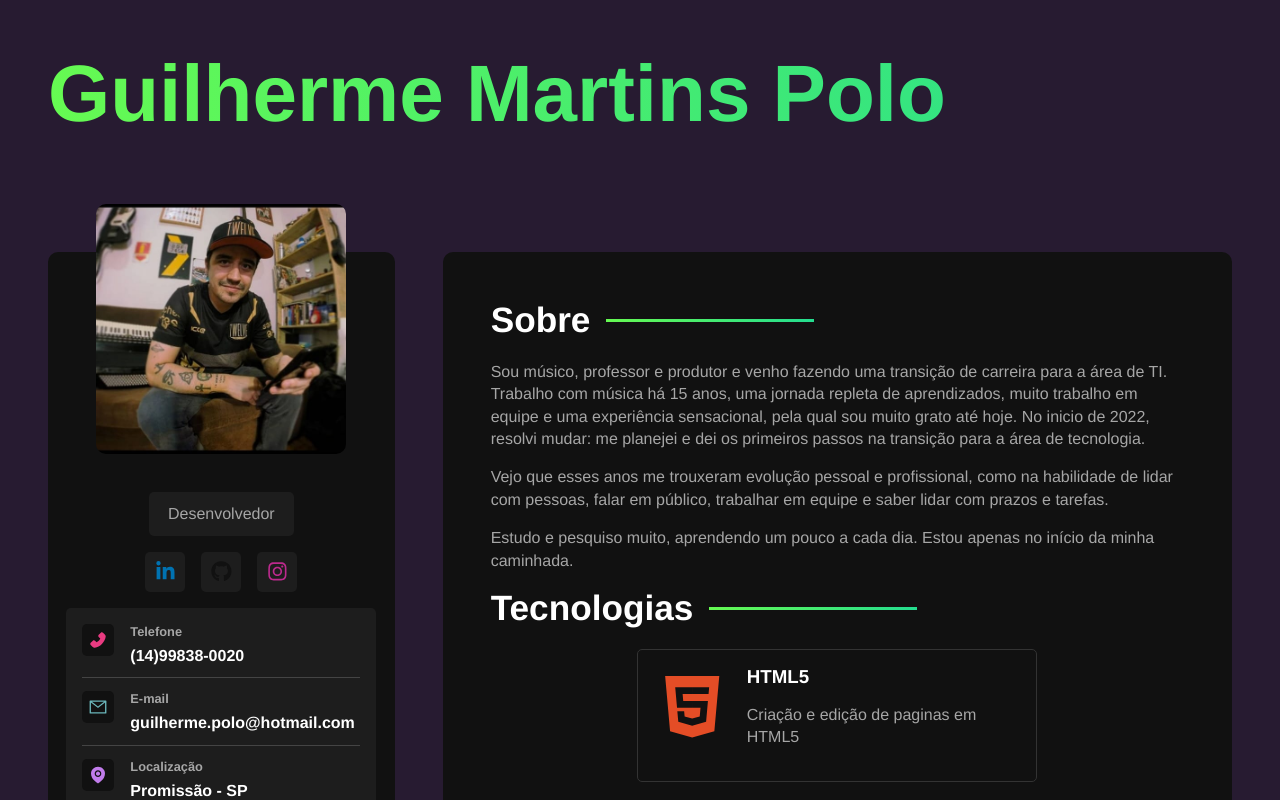
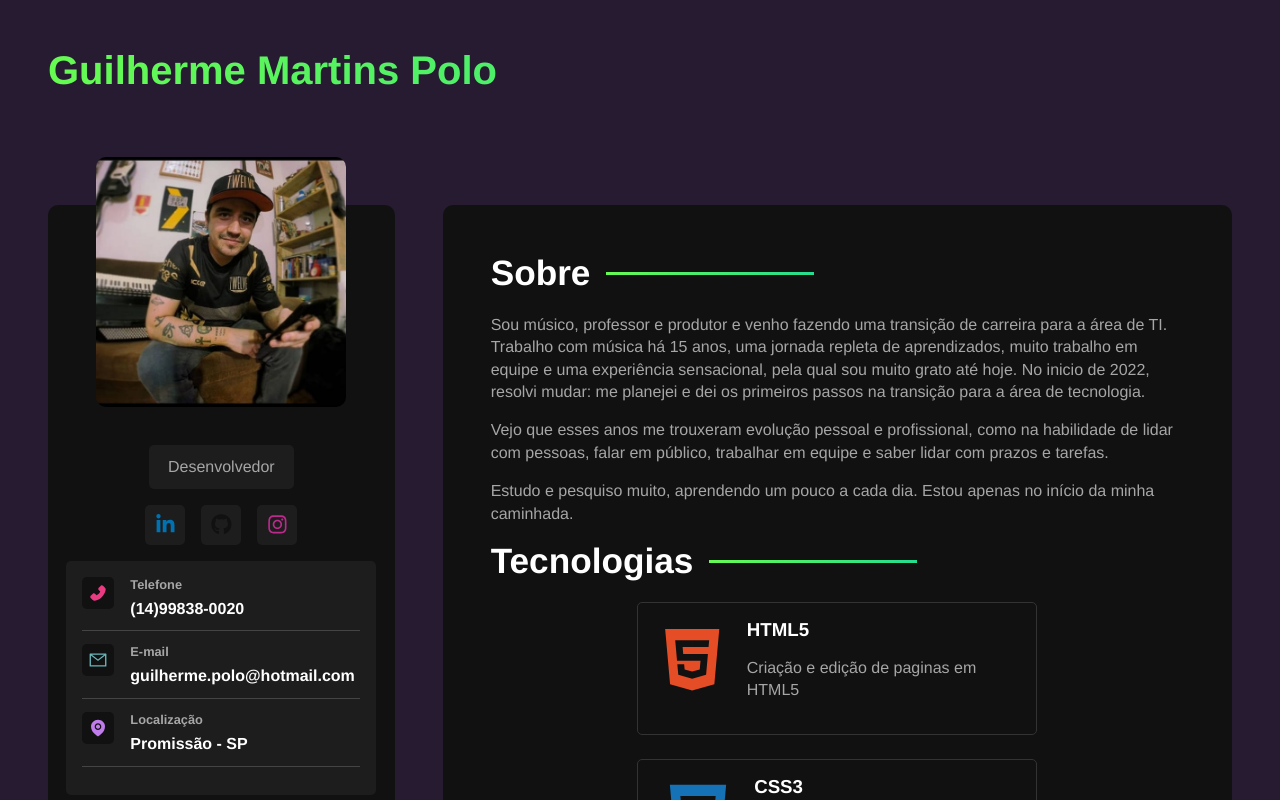
Before and after one commit to guipolo09/portifolio, a React (Vite) app: page / in a window 1280 px wide. Shown: the top 800 px of the page. Built offline with nearby package versions, Linux system fonts and the light colour scheme.

Commit message:
Update app.sass

```diff
--- a/src/styles/components/app.sass
+++ b/src/styles/components/app.sass
@@ -11,7 +11,7 @@
 
     h1
         width: 100%
-        font-size: 5rem
+        font-size: 2.5rem
         margin-bottom: 4rem
         background: variables.$gradient
         -webkit-background-clip: text
```
